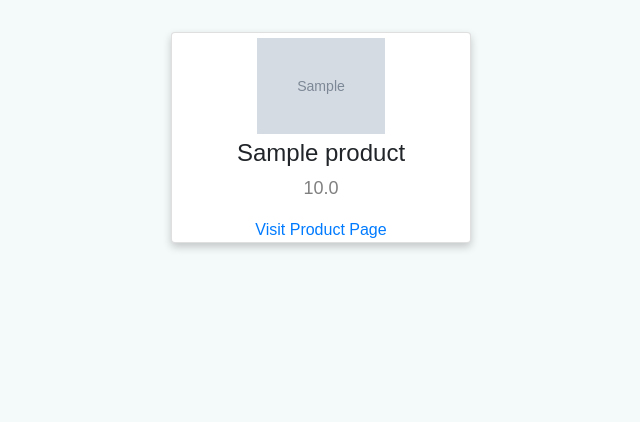
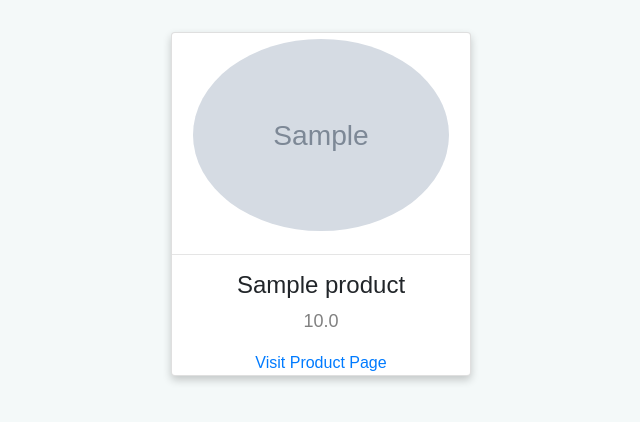
Before and after one commit to bugrahan-git/etsy-scrape, a Django app: page /product/1/ in a window 1280 px wide. Shown: the part 56-478 px from the top of the page, without its empty margins (319-959 px from the left). Run offline with Django 3.2, Linux system fonts and the light colour scheme; tables that the repository leaves empty hold one stand-in row (values such as "Sample post"); grey boxes marked "Sample" are stand-in pictures; some libraries are stand-ins or nearby versions.

Commit message:
circular image borders

```diff
--- a/src/templates/product.html
+++ b/src/templates/product.html
@@ -9,7 +9,8 @@
 
     <div class="card">
       <img src="{{ product.image }}"
-           alt="{{ product.name }}" style="width:128px; margin: 0.3rem auto">
+           alt="{{ product.name }}" style="width:256px; margin: 0.4rem auto; border-radius: 50%;">
+      <hr>
       <h4>{{ product.name }}</h4>
       <p class="title">{{ product.price }}</p>
       <a href="{{ product.url }}">Visit Product Page</a>
```
